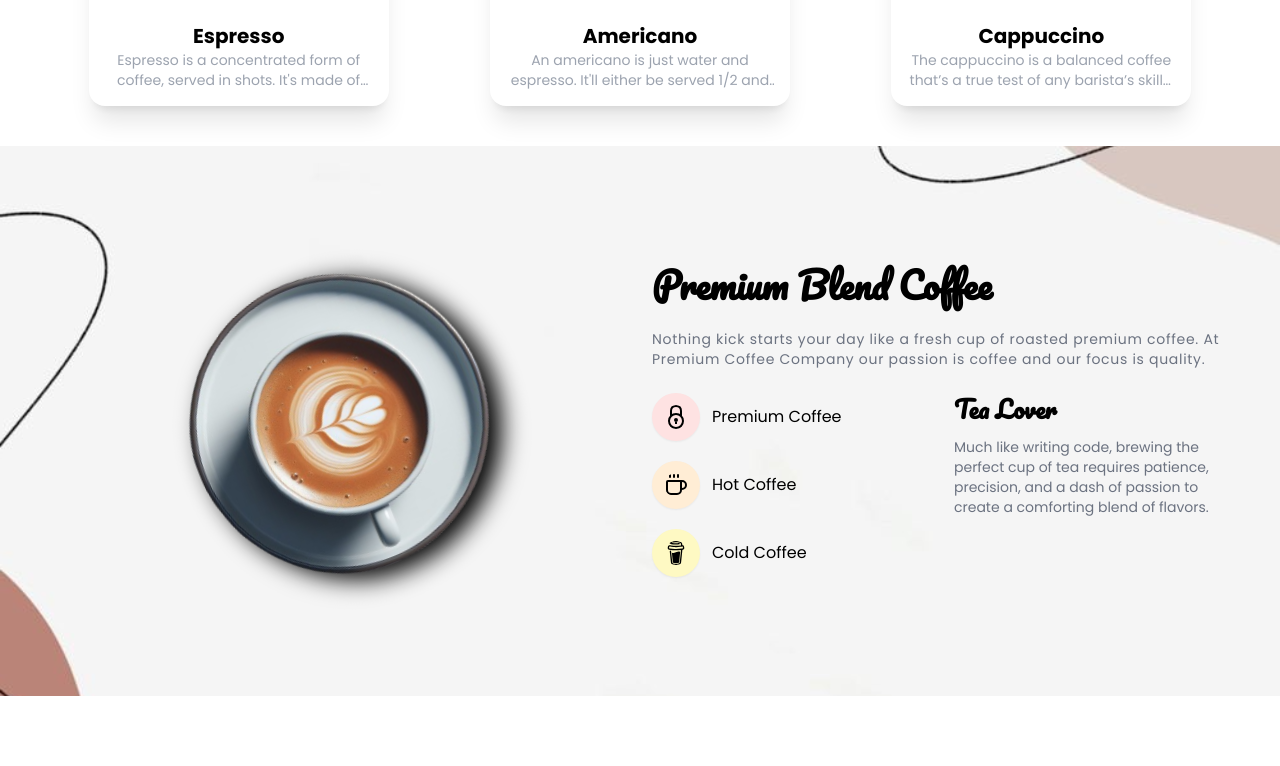
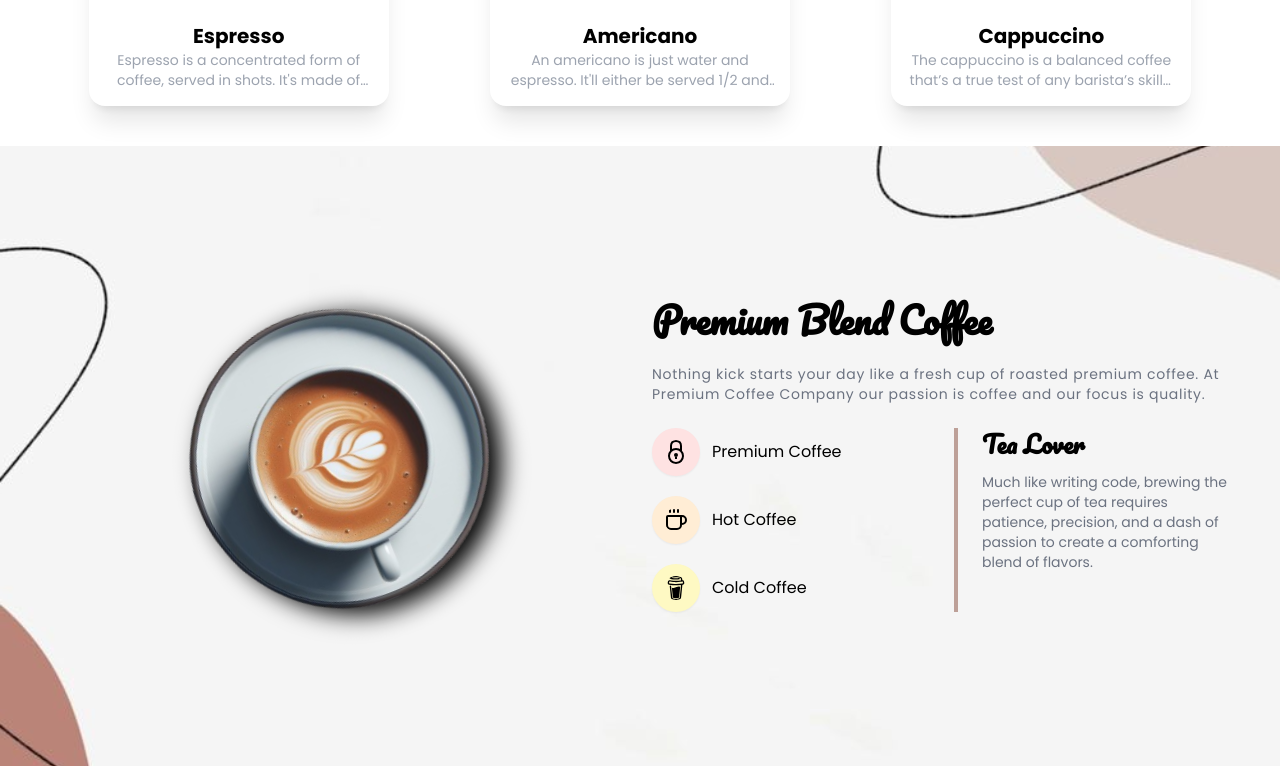
Before and after one commit to aadarshraj02/Coffee-cafe, a React (Vite) app: page / in a window 1280 px wide. Shown: the part 944-1710 px from the top of the page. Before the commit the page ends 1640 px from the top, so only its background shows below. Built offline with nearby package versions, Linux system fonts and the light colour scheme; a web font is replaced by a local one.

Commit message:
updated height added pace

```diff
--- a/src/components/Banner.jsx
+++ b/src/components/Banner.jsx
@@ -16,7 +16,7 @@ const Banner = () => {
   return (
     <>
       <div style={bgImage}>
-        <div className="container min-h-[550px] flex justify-center items-center py-12 sm:py-0 ">
+        <div className="container min-h-[620px] flex justify-center items-center py-12 sm:py-0 ">
           <div className="grid grid-cols-1 sm:grid-cols-2 gap-6">
             <div>
               <img
@@ -49,7 +49,7 @@ const Banner = () => {
                     <span>Cold Coffee </span>
                   </div>
                 </div>
-                <div className="space-y-3">
+                <div className="space-y-3 border-l-4 border-primary/50 pl-6">
                   <h1 className="text-2xl font-semibold font-cursive">
                     Tea Lover
                   </h1>
```
